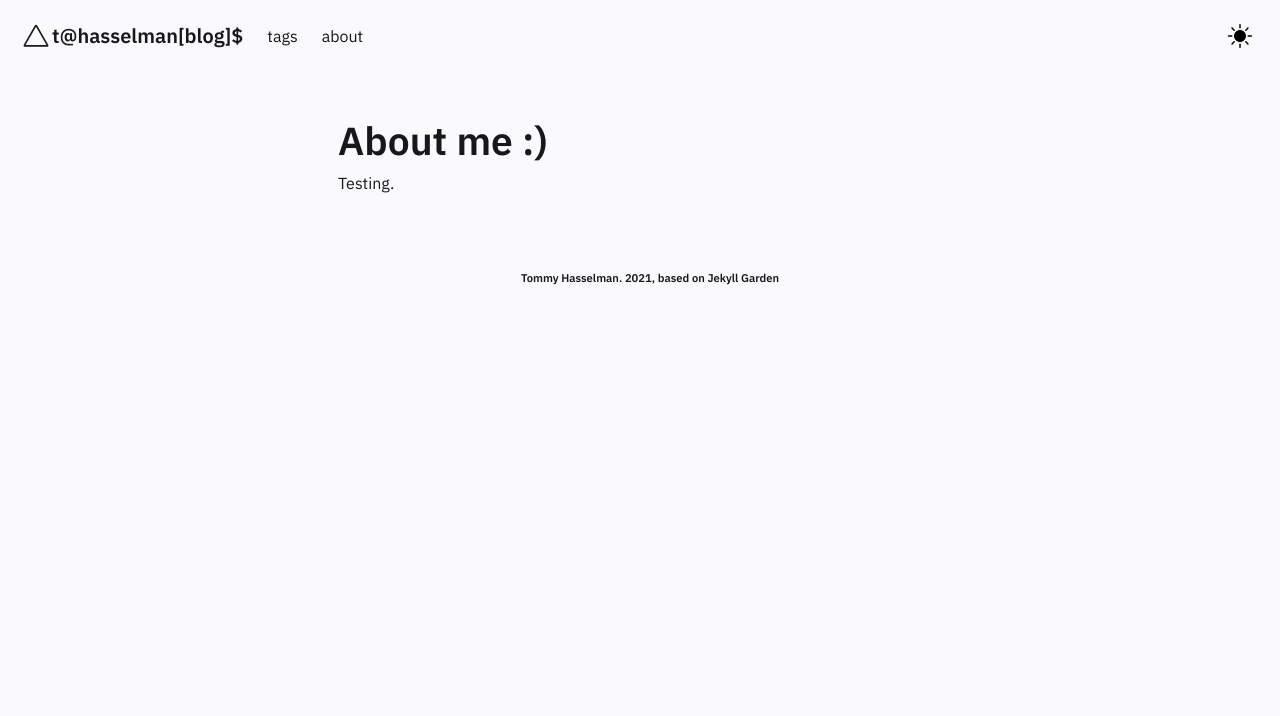
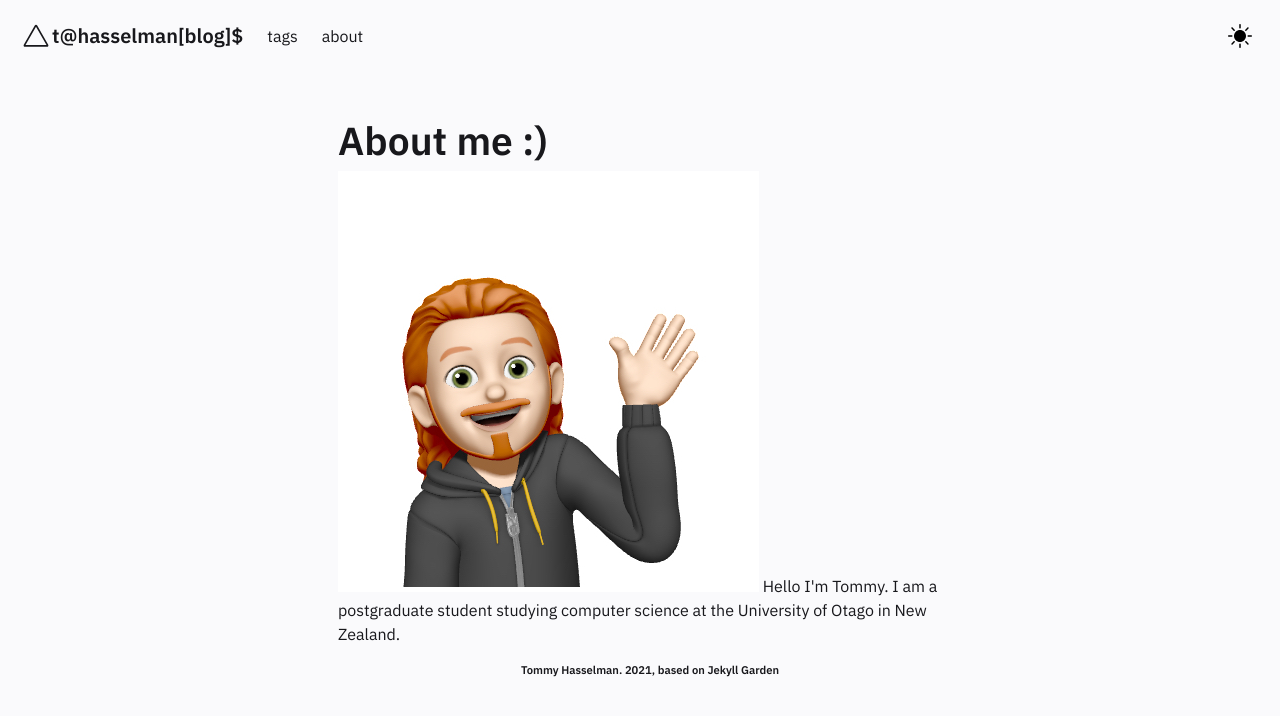
Before and after one commit to RedSoutherly/redsoutherly.github.io, a Jekyll site: the page built from pages/about.md, in a window 1280 px wide. Shown: the top 716 px of the page. Built offline with Jekyll 4.4.1, drawn with Linux system fonts in a browser that asks for light colours.

Commit message:
maybe a picture now

```diff
--- a/_includes/About.html
+++ b/_includes/About.html
@@ -1,6 +1,7 @@
 <div class="block">
     <h1>About me :)</h1>
-    Testing.
+
+    <img src="/assets/img/me.png" alt>
+
+    Hello I'm Tommy. I am a postgraduate student studying computer science at the University of Otago in New Zealand.
 </div>
-<br>
-<br>
```
Also changed, not shown: assets/img/me.PNG (added).
